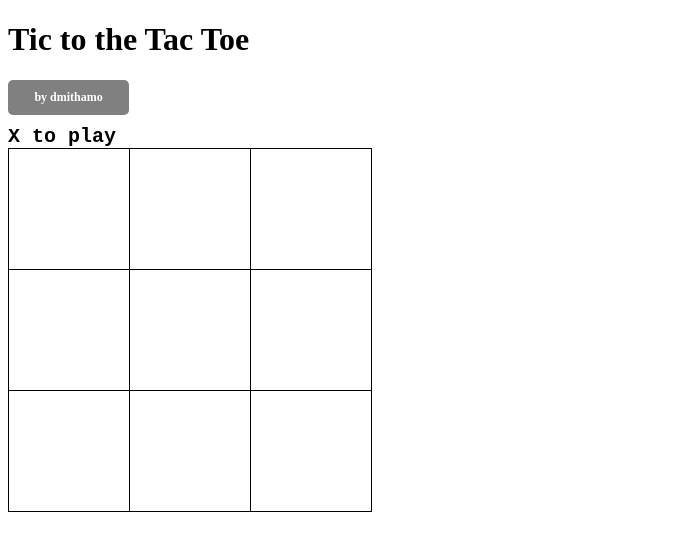
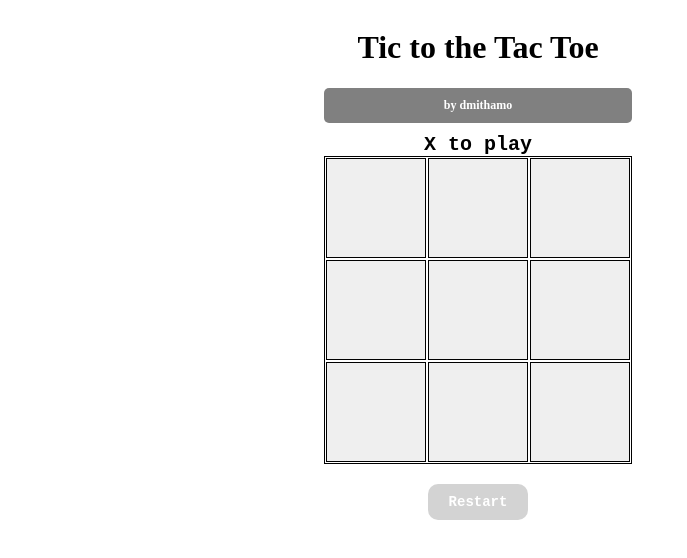
Before and after one commit to dmithamo/tic-tac-toe, a React (Create React App) app: page / in a window 1280 px wide. Shown: the top 558 px of the page, without its empty margins (0-687 px from the left). Built offline with nearby package versions, Linux system fonts and the light colour scheme; the HTML template or start-up script is replaced by a standard one.

Commit message:
add a resetButton to restart the game on gameOver

```diff
--- a/src/App.js
+++ b/src/App.js
@@ -1,15 +1,24 @@
 import React from 'react';
+import styled from 'styled-components';
 import Copyright from './components/Copyright';
 import Board from './components/Board';
 
 const App = () => (
-  <div>
+  <Container>
     <header>
       <h1>Tic to the Tac Toe</h1>
       <Copyright />
       <Board />
     </header>
-  </div>
+  </Container>
 );
 
+const Container = styled.div`
+  display: flex;
+  width: 50%;
+  align-items: center;
+  margin: auto;
+  text-align: center;
+`;
+
 export default App;
--- a/src/components/Board.jsx
+++ b/src/components/Board.jsx
@@ -1,16 +1,8 @@
 import React, { Component, Fragment } from 'react';
 import styled from 'styled-components';
+import RestartButton from './RestartButton';
 
-const ClickableSquare = (props) => {
-  const { value } = props;
-  return <StyledSquare onClick={props.onClick}>{value}</StyledSquare>;
-};
-
-class Board extends Component {
-  constructor(props) {
-    super(props);
-    // Needs to manage state of entire board
-    this.state = {
+const ORIGINAL_STATE = {
   squareValues: {
     1: '',
     2: '',
@@ -26,6 +18,23 @@ class Board extends Component {
   gameOver: false,
   winner: 'Draw',
 };
+
+const ClickableSquare = (props) => {
+  const { value, gameOver } = props;
+  return (
+    <td>
+      <StyledSquare disabled={gameOver ? true : false} onClick={props.onClick}>
+        {value}
+      </StyledSquare>
+    </td>
+  );
+};
+
+class Board extends Component {
+  constructor(props) {
+    super(props);
+    // Needs to manage state of entire board
+    this.state = { ...ORIGINAL_STATE };
   }
 
   async onClick(index) {
@@ -102,6 +111,11 @@ class Board extends Component {
       this.setState({ gameOver, winner: player === 'X' ? 'X won' : 'O won' });
   }
 
+  async resetGame() {
+    //Restore original state
+    await this.setState({ ...ORIGINAL_STATE });
+  }
+
   render() {
     const { squareValues, xToPlay, gameOver, winner } = this.state;
     return (
@@ -119,52 +133,65 @@ class Board extends Component {
               <ClickableSquare
                 onClick={() => this.onClick(1)}
                 value={squareValues[1]}
+                gameOver={gameOver}
               />
               <ClickableSquare
                 onClick={() => this.onClick(2)}
                 value={squareValues[2]}
+                gameOver={gameOver}
               />
               <ClickableSquare
                 onClick={() => this.onClick(3)}
                 value={squareValues[3]}
+                gameOver={gameOver}
               />
             </tr>
             <tr>
               <ClickableSquare
                 onClick={() => this.onClick(4)}
                 value={squareValues[4]}
+                gameOver={gameOver}
               />
               <ClickableSquare
                 onClick={() => this.onClick(5)}
                 value={squareValues[5]}
+                gameOver={gameOver}
               />
               <ClickableSquare
                 onClick={() => this.onClick(6)}
                 value={squareValues[6]}
+                gameOver={gameOver}
               />
             </tr>
             <tr>
               <ClickableSquare
                 onClick={() => this.onClick(7)}
                 value={squareValues[7]}
+                gameOver={gameOver}
               />
               <ClickableSquare
                 onClick={() => this.onClick(8)}
                 value={squareValues[8]}
+                gameOver={gameOver}
               />
               <ClickableSquare
                 onClick={() => this.onClick(9)}
                 value={squareValues[9]}
+                gameOver={gameOver}
               />
             </tr>
           </tbody>
         </Table>
+        <RestartButton
+          disabled={gameOver ? false : true}
+          onClick={() => this.resetGame()}
+        />
       </Fragment>
     );
   }
 }
 
-const StyledSquare = styled.td`
+const StyledSquare = styled.button`
   color: black;
   font-family: monospace;
   font-weight: bold;
@@ -173,9 +200,9 @@ const StyledSquare = styled.td`
   text-align: center;
   width: 100px;
   height: 100px;
-  cursor: pointer;
+  cursor: ${(props) => (props.disabled ? 'not-allowed' : 'pointer')};
   border: 1px solid black;
-  border-collapse: collapse;
+  outline: none;
 `;
 
 const Table = styled.table`
--- a/src/components/Copyright.jsx
+++ b/src/components/Copyright.jsx
@@ -9,7 +9,6 @@ const Container = styled.h2`
   padding: 10px;
   font-size: 12px;
   border-radius: 5px;
-  width: 8%;
   text-align: center;
 `;
 
--- /dev/null
+++ b/src/components/RestartButton.jsx
@@ -0,0 +1,25 @@
+import React from 'react';
+import styled from 'styled-components';
+
+const RestartButton = (props) => (
+  <StyledButton disabled={props.disabled} onClick={props.onClick}>
+    Restart
+  </StyledButton>
+);
+
+const StyledButton = styled.button`
+  outline: none;
+  border: none;
+  background-color: ${(props) => (props.disabled ? '#D3D3D3' : 'black')};
+  color: white;
+  cursor: ${(props) => (props.disabled ? 'not-allowed' : 'pointer')};
+  margin-top: 20px;
+  border-radius: 10px;
+  width: 100px;
+  padding: 10px;
+  font-family: monospace;
+  font-weight: bold;
+  font-size: 14px;
+`;
+
+export default RestartButton;
```
Lines whose indentation alone changed are shown as unchanged.
